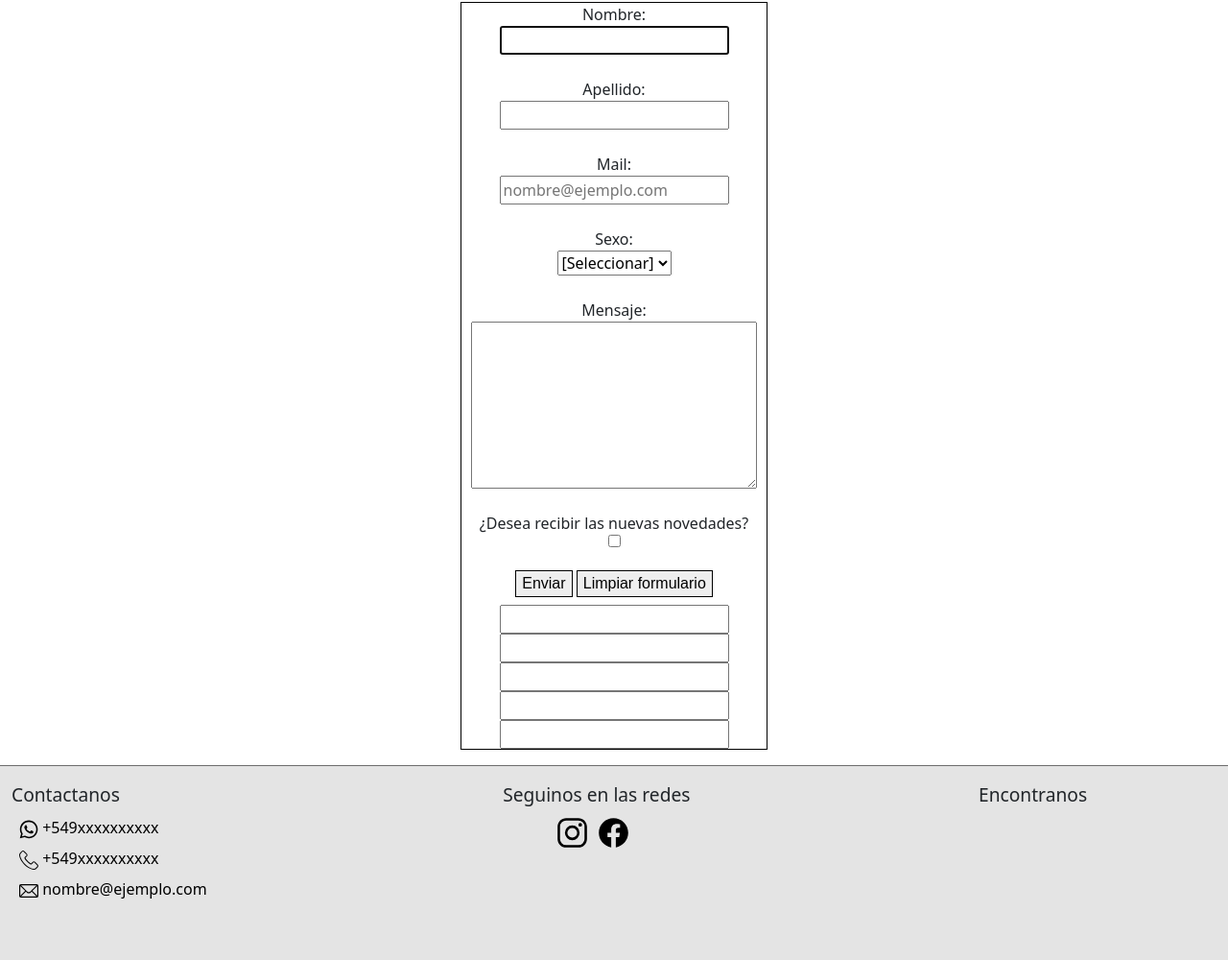
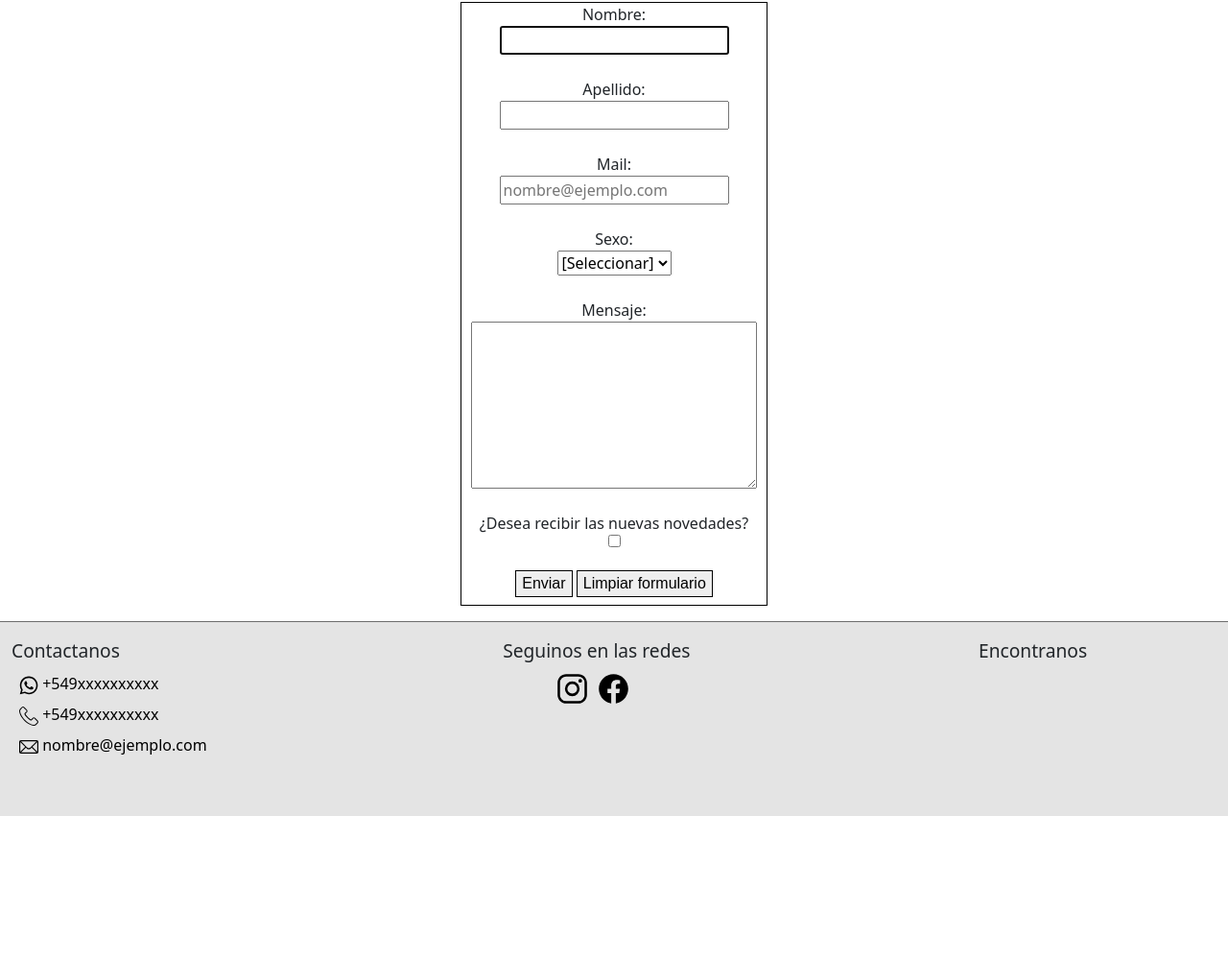
Before and after one commit to franRappazzini/PFC, a plain HTML site: page contacto.html in a window 1280 px wide. Shown: the part 545-1545 px from the top of the page at 96% size. After the commit the page ends 1395 px from the top, so only its background shows below. Drawn offline with Linux system fonts and the light colour scheme; grey boxes are pictures that could not be loaded.

Commit message:
delete card form

```diff
--- a/contacto.html
+++ b/contacto.html
@@ -253,12 +253,6 @@
                     class="form__button"
                   />
                 </div>
-
-                <input type="text" autocomplete="cc-name" />
-                <input type="text" autocomplete="cc-number" />
-                <input type="number" autocomplete="cc-exp-month" />
-                <input type="number" autocomplete="cc-exp-year" />
-                <input type="text" autocomplete="cc-csc" />
               </fieldset>
             </form>
           </div>
```
